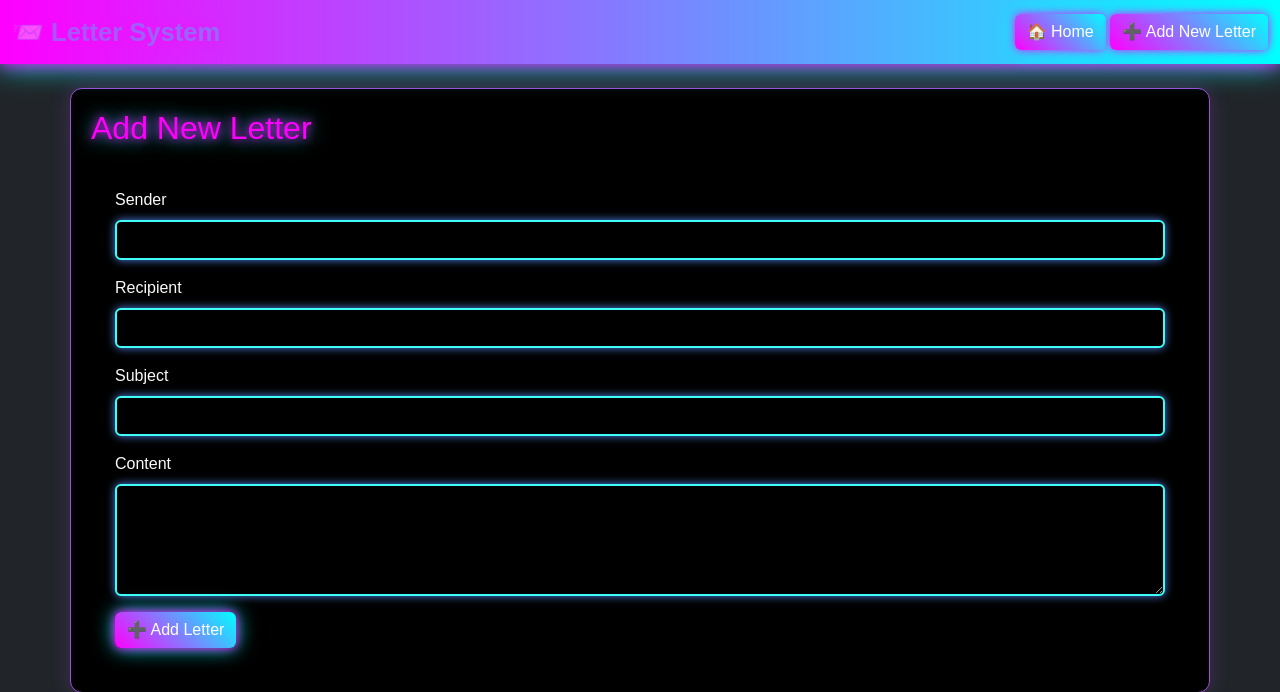
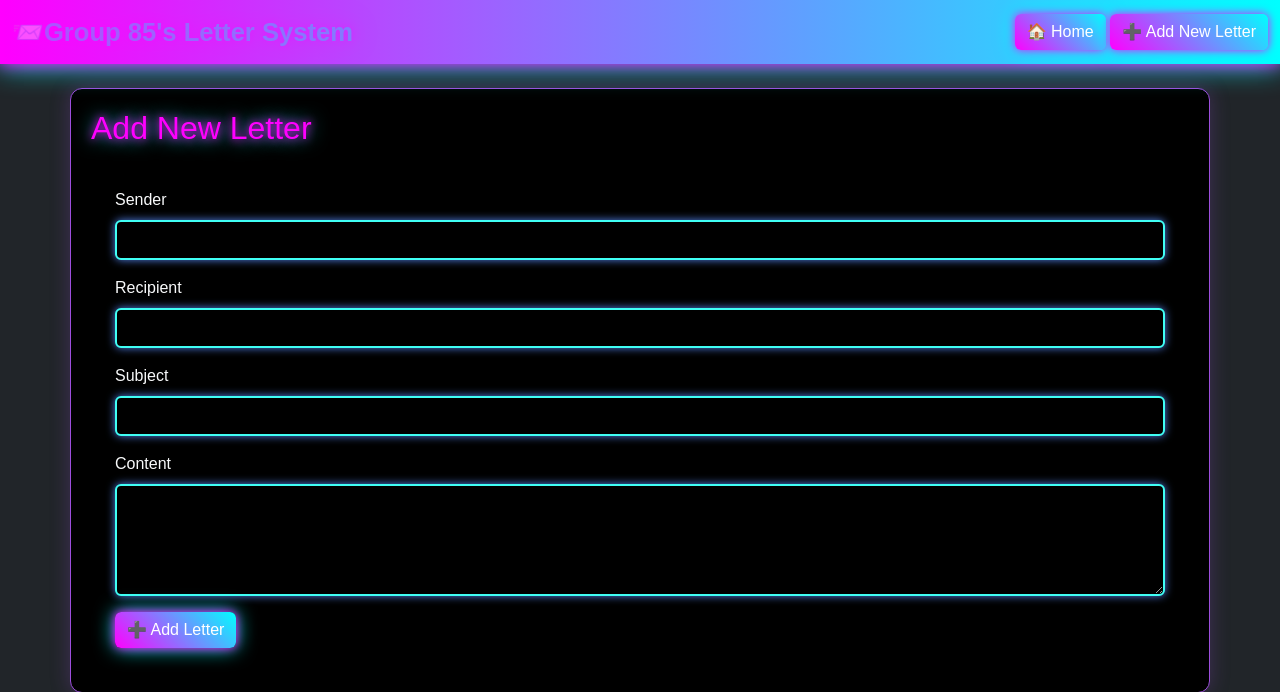
Before and after one commit to R18L12/G85-work, a Flask app: page /add in a window 1280 px wide. Shown: the top 692 px of the page. Run offline with Flask 3, Linux system fonts and the light colour scheme.

Commit message:
Update base.html

```diff
--- a/templates/base.html
+++ b/templates/base.html
@@ -12,7 +12,7 @@
 
 <nav class="navbar navbar-expand-lg navbar-dark bg-dark mb-4">
   <div class="container-fluid">
-        <a class="navbar-brand neon-flicker" href="{{ url_for('index') }}">📨 Letter System</a>
+        <a class="navbar-brand neon-flicker" href="{{ url_for('index') }}">📨Group 85's Letter System</a>
     <div>
       <a class="btn btn-outline-light" href="{{ url_for('index') }}">🏠 Home</a>
       <a class="btn btn-success" href="{{ url_for('add') }}">➕ Add New Letter</a>
```
